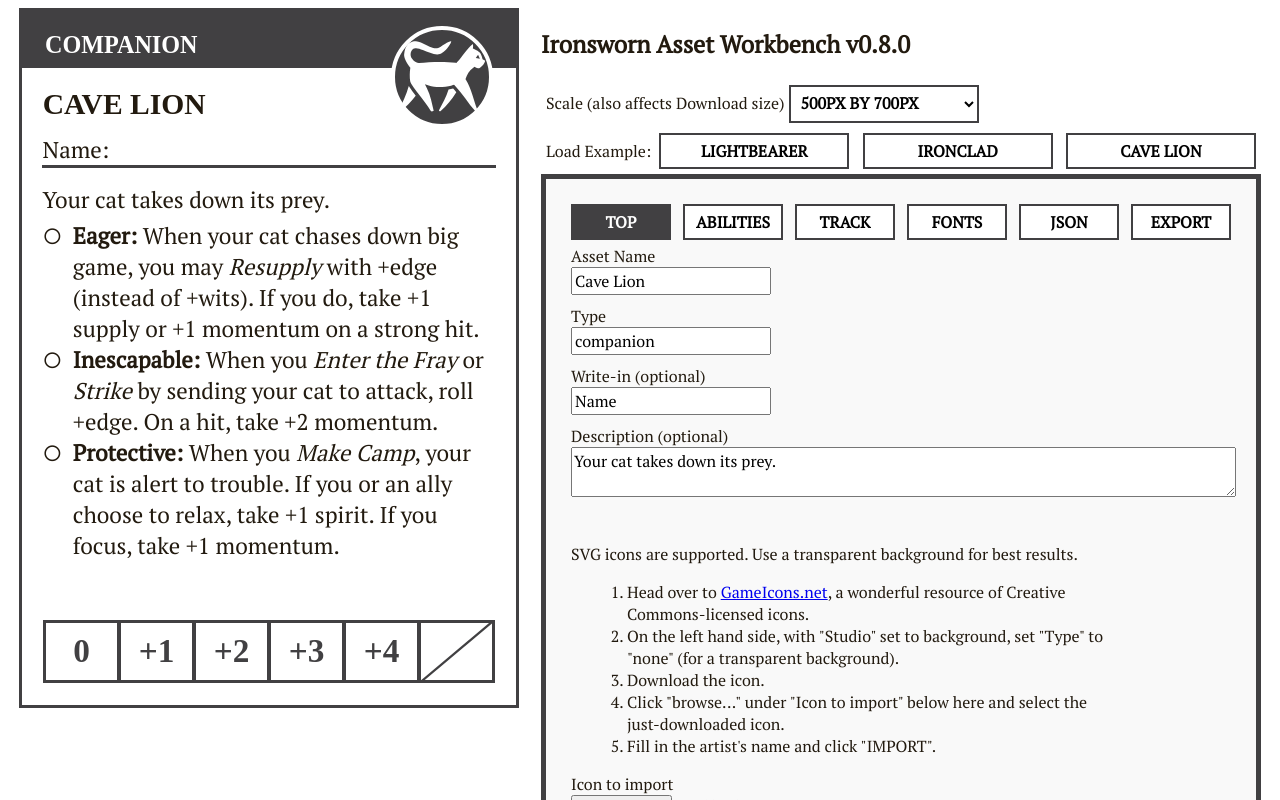
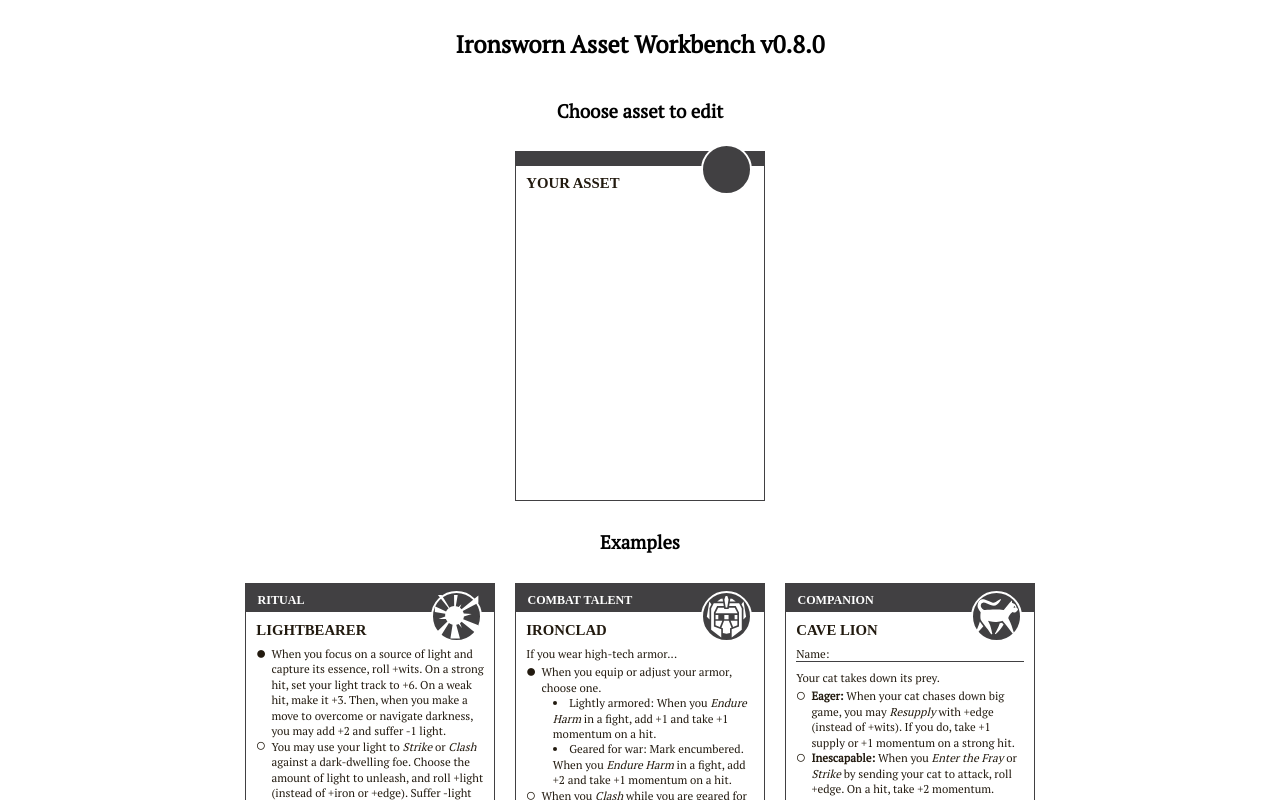
Before and after one commit to effortlessmountain/ironsworn-asset-workbench, a React (Create React App) app: page / in a window 1280 px wide. Shown: the top 800 px of the page. Built offline with nearby package versions, Linux system fonts and the light colour scheme; a web font is replaced by a local one.

Commit message:
(#9) add new screen to choose which asset to edit
also spruced up some styles with the editor

```diff
--- a/src/App.tsx
+++ b/src/App.tsx
@@ -1,17 +1,19 @@
 import React from "react";
 import { SidePanel } from "./SidePanel/SidePanel";
-import { AssetDocument, transformToLatest } from "./models/models";
+import { AssetDocument, transformToLatest, UnspecifiedAssetDocument } from "./models/models";
 import { caveLion } from "./exampleAssets";
-import { calculateScale } from "./assetScaling";
+import { calculateScale, AssetScale } from "./assetScaling";
 import { Asset } from "./Asset/Asset";
 import Download from "./SidePanel/Download"
+import AssetSelection from './AssetSelection'
 
 
-type Screen = "main" | "preview-download"
+
+type Screen = "choose" | "edit" | "preview-download"
 
 type AppState = {
     currentAsset: AssetDocument,
-    assetScale: string,
+    assetScale: AssetScale,
     currentScreen: Screen
     previewDownload: boolean
 }
@@ -19,13 +21,35 @@ type AppState = {
 export default class App extends React.Component<{}, AppState> {
     constructor(props) {
         super(props)
-        let startingAsset = transformToLatest(caveLion as AssetDocument) //This is where I learn the tragic extent of the failings of TypeScript's type inference.
+        let startingAsset = transformToLatest(caveLion as UnspecifiedAssetDocument) //This is where I learn the tragic extent of the failings of TypeScript's type inference.
         let startingScale = calculateScale()
         this.state = {
             currentAsset: startingAsset,
             assetScale: startingScale,
-            currentScreen: "main",
+            currentScreen: "choose",
             previewDownload: true
+        }
+    }
+
+    getLocalAsset(): UnspecifiedAssetDocument {
+        const maybeAsset = window.localStorage.getItem("currentAsset")
+        if (maybeAsset) {
+            try {
+                return JSON.parse(maybeAsset)
+            } catch (error) {
+                window.alert("Error parsing local asset: " + error.toString())
+            }
+        }
+        return {
+            documentFormatVersion: 2,
+            abilities: [],
+            description: "",
+            name: "Your Asset",
+            type: "",
+            fonts: {},
+            icon: "",
+            track: null,
+            writeIn: ""
         }
     }
 
@@ -36,6 +60,14 @@ export default class App extends React.Component<{}, AppState> {
     setCurrentAsset(asset) {
         this.setState({
             currentAsset: transformToLatest(asset)
+        })
+        window.localStorage.setItem("currentAsset", JSON.stringify(asset))
+    }
+
+    chooseAsset(asset) {
+        this.setState({
+            currentAsset: transformToLatest(asset),
+            currentScreen: "edit"
         })
     }
 
@@ -54,15 +86,24 @@ export default class App extends React.Component<{}, AppState> {
     render() {
         return (
             <div className="app">
+                <header className="app-header">
+                    <h2> Ironsworn Asset Workbench v0.8.0</h2>
+                </header>
                 {this.state.currentScreen === "preview-download" &&
                     <Download
                         asset={this.state.currentAsset}
                         scale={this.state.assetScale}
-                        goBackToMain={() => this.showScreen("main")}
+                        goBackToMain={() => this.showScreen("edit")}
                         preview={this.state.previewDownload}></Download>
                 }
 
-                {this.state.currentScreen === "main" &&
+                {this.state.currentScreen === "choose" &&
+                    <AssetSelection
+                        chooseAsset={(asset) => this.chooseAsset(asset)}
+                        localAsset={this.getLocalAsset()}></AssetSelection>
+                }
+
+                {this.state.currentScreen === "edit" &&
                     <div className="container">
                         <div className="assets">
                             <Asset
--- a/src/Asset/Asset.tsx
+++ b/src/Asset/Asset.tsx
@@ -1,6 +1,6 @@
 import React from 'react'
 import ReactDOM from 'react-dom'
-import { scaleRatio } from '../assetScaling'
+import { scaleRatio, AssetScale } from '../assetScaling'
 import { FontConfig, makeMergedConfig, createGoogleFontString } from '../models/assetStyles'
 
 
@@ -150,7 +150,7 @@ interface Asset {
 
 interface AssetProps {
     asset: Asset,
-    scale: string
+    scale: AssetScale
 }
 
 export const Asset = (props: AssetProps) => {
--- /dev/null
+++ b/src/AssetSelection.tsx
@@ -0,0 +1,45 @@
+import React from 'react'
+
+import { ironclad, lightbearer, caveLion } from './exampleAssets'
+import { Asset } from './Asset/Asset'
+import { transformToLatest, UnspecifiedAssetDocument } from './models/models'
+
+function AssetChoice(props: {
+    handleClick(),
+    asset: UnspecifiedAssetDocument
+}) {
+    let transformedAsset = transformToLatest(props.asset as UnspecifiedAssetDocument)
+    return (
+        <div className="asset-choice" onClick={props.handleClick}>
+            <Asset asset={transformedAsset} scale={"one-third"}></Asset>
+        </div>
+    )
+}
+
+export default function AssetSelection(props: {
+    chooseAsset: (asset) => void,
+    localAsset: UnspecifiedAssetDocument
+}) {
+    return (
+        <div className="asset-selection">
+            <h3>Choose asset to edit</h3>
+            <div className="example-controls">
+                <AssetChoice
+                    asset={props.localAsset}
+                    handleClick={() => props.chooseAsset(props.localAsset)}></AssetChoice>
+            </div>
+            <h3>Examples</h3>
+            <div className="example-controls">
+                <AssetChoice
+                    asset={lightbearer as UnspecifiedAssetDocument}
+                    handleClick={() => props.chooseAsset(lightbearer)}></AssetChoice>
+                <AssetChoice
+                    asset={ironclad as UnspecifiedAssetDocument}
+                    handleClick={() => props.chooseAsset(ironclad)}></AssetChoice>
+                <AssetChoice
+                    asset={caveLion as UnspecifiedAssetDocument}
+                    handleClick={() => props.chooseAsset(caveLion)}></AssetChoice>
+            </div>
+        </div>
+    )
+}
--- a/src/SidePanel/DetailsEditor/views/FontsView.tsx
+++ b/src/SidePanel/DetailsEditor/views/FontsView.tsx
@@ -2,7 +2,7 @@ import React, { useState } from 'react'
 import { LabeledTextInput } from '../../LabeledTextInput'
 import { AssetDocument } from '../../../models/models'
 import { makeMergedConfig, defaultFontConfig } from '../../../models/assetStyles'
-
+import { assign } from 'lodash'
 
 function numberFromEm(em) {
     return +(em.replace("em", ""))
@@ -98,8 +98,8 @@ export default function FontsView(props: {
         }}>update fonts</button>
         <button onClick={() => {
             props.currentAsset.fonts = defaultFontConfig
+            assign(fonts, defaultFontConfig)
             props.setCurrentAsset(props.currentAsset)
         }}>Reset to Default</button>
     </div>)
-
 }
--- a/src/SidePanel/DetailsEditor/views/TopView.tsx
+++ b/src/SidePanel/DetailsEditor/views/TopView.tsx
@@ -33,7 +33,7 @@ export class TopView extends React.Component<TopViewProps> {
                 <div className="icon-import-helptext">
                     <p>SVG icons are supported. Use a transparent background for best results.</p>
                     <ol>
-                        <li>Head over to <a href="https://game-icons.net/" target="_blank" rel="noreferrer">GameIcons.net</a>, a wonderful resource of Creative Commons-licensed icons.</li>
+                        <li>Head over to <a href="https://game-icons.net/" target="_blank" rel="noopener noreferrer">GameIcons.net</a>, a wonderful resource of Creative Commons-licensed icons.</li>
                         <li>On the left hand side, with "Studio" set to background, set "Type" to "none" (for a transparent
                 background).</li>
                         <li>Download the icon.</li>
--- a/src/SidePanel/Download.tsx
+++ b/src/SidePanel/Download.tsx
@@ -2,10 +2,11 @@ import React from 'react'
 import { AssetDocument } from '../models/models'
 import { Asset } from '../Asset/Asset'
 import html2canvas from 'html2canvas'
+import { AssetScale } from '../assetScaling'
 
 type DownloadProps = {
     asset: AssetDocument,
-    scale: string,
+    scale: AssetScale,
     goBackToMain: () => void,
     preview: boolean
 }
--- a/src/SidePanel/SidePanel.tsx
+++ b/src/SidePanel/SidePanel.tsx
@@ -1,18 +1,7 @@
 import { AssetDocument } from '../models/models'
 import React from 'react'
-import { ironclad, lightbearer, caveLion } from '../exampleAssets'
 import DetailsEditor from './DetailsEditor/DetailsEditor'
 
-function Examples(props: { setCurrentAsset: (asset) => void }) {
-    return (
-        <div className="example-controls">
-            <label>Load Example: </label>
-            <button className="show-example" onClick={() => props.setCurrentAsset(lightbearer)}>Lightbearer</button>
-            <button className="show-example" onClick={() => props.setCurrentAsset(ironclad)}>Ironclad</button>
-            <button className="show-example" onClick={() => props.setCurrentAsset(caveLion)}>Cave Lion</button>
-        </div>
-    )
-}
 
 type SidePanelProps = {
     currentAsset: AssetDocument,
@@ -26,7 +15,6 @@ type SidePanelProps = {
 
 export function SidePanel(props: SidePanelProps) {
     return (<div className="interface">
-        <h2>Ironsworn Asset Workbench v0.8.0</h2>
         <div className="top-row-controls">
             <div>
                 <label>Scale (also affects Download size)</label>
@@ -41,9 +29,8 @@ export function SidePanel(props: SidePanelProps) {
                     <option value="full">750px by 1050px</option>
                 </select>
             </div>
+            <button onClick={() => props.showScreen("choose")}>Back</button>
         </div>
-
-        <Examples setCurrentAsset={props.setCurrentAsset}></Examples>
 
         <DetailsEditor
             currentAsset={props.currentAsset}
--- a/src/assetScaling.ts
+++ b/src/assetScaling.ts
@@ -5,7 +5,9 @@ export let scaleRatio = {
     "one-third": 1 / 3,
 }
 
-export function calculateScale() {
+export type AssetScale = "one-third" | "one-half" | "two-thirds" | "full"
+
+export function calculateScale(): AssetScale {
     if (window.innerHeight > 1070) {
         return "full"
     } else if (window.innerHeight > 750) {
--- a/src/index.css
+++ b/src/index.css
@@ -4,10 +4,16 @@
     --darkest        : #221a0f;
     --gray           : #414042;
     --font           : 'PT Serif';
+    --off-white      : #f9f9f9;
 }
 
 body {
     font-family: var(--font);
+}
+
+.app-header {
+    display: flex;
+    justify-content: center;
 }
 
 .preview-download {
@@ -22,7 +28,7 @@ body {
 
 .container {
     display        : flex;
-    justify-content: space-around;
+    justify-content: center;
     align-items    : flex-start;
     flex-wrap      : wrap;
 }
@@ -35,6 +41,7 @@ body {
     flex-direction    : column;
     justify-content   : space-around;
     width: 720px;
+    margin-left: 50px;
 }
 
 button,
@@ -61,10 +68,28 @@ button.selected {
     background-color: var(--gray);
 }
 
+.asset-selection {
+    display: flex;
+    flex-direction: column;
+    align-items: center;
+    justify-content: center;
+}
+
 .example-controls {
     display: flex;
     align-items: center;
-    justify-content: space-between;
+    justify-content: center;
+}
+
+.asset-choice {
+    display: flex;
+    flex-direction: column;
+    align-items: center;
+    border: 10px solid #fff;
+}
+
+.asset-choice:hover {
+    border: 10px solid var(--gray);
 }
 
 .interface-input {
@@ -94,16 +119,16 @@ button.selected {
     flex-direction: column;
     border        : 5px solid var(--gray);
     box-sizing    : border-box;
-    padding       : 20px;
     width         : 100%;
     min-height: 300px;
-    background-color: #f9f9f9
+    background-color: var(--off-white)
 
 }
 
 .editor-view {
     display: flex;
     flex-direction: column;
+    padding: 20px;
 }
 
 .text-input, .number-input {
@@ -154,7 +179,16 @@ input, textarea {
 }
 
 .change-view {
-    width: 100px;
+    width: 100%;
+    margin: 0;
+    border: none;
+    background-color: var(--gray);
+    color: var(--off-white);
+}
+
+.change-view.selected, .change-view:hover {
+    background-color: var(--off-white);
+    color: var(--gray);
 }
 
 .ability-input {
--- a/src/models/models.ts
+++ b/src/models/models.ts
@@ -68,7 +68,7 @@ export interface AssetDocument {
     icon?: string | SvgIcon
 }
 
-type UnspecifiedAssetDocument = AssetDocumentV1 | AssetDocument
+export type UnspecifiedAssetDocument = AssetDocumentV1 | AssetDocument
 
 const extractPropertyValue = (key, svgString) => {
     const regexp = new RegExp(`${key}=(?:"|')(.*?)(?:"|')`)
```
